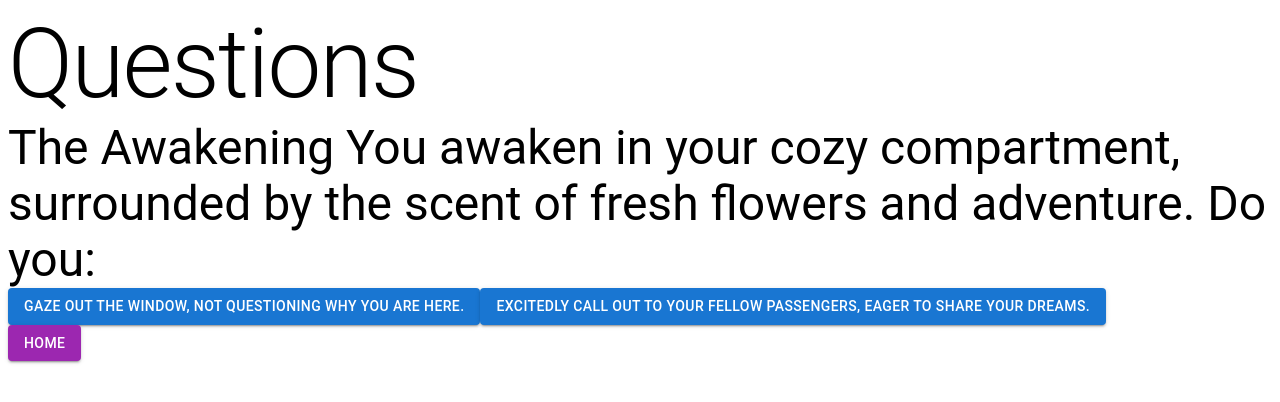
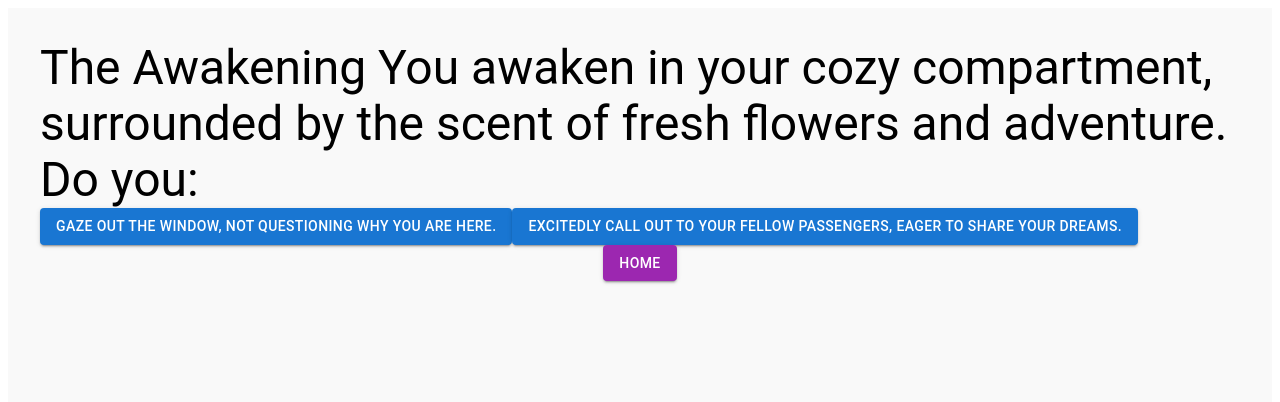
Before and after one commit to michaelcao512/personality-quiz, a Next.js app: page /quiz in a window 1280 px wide. Shown: the top 402 px of the page. Built offline with nearby package versions, Linux system fonts and the light colour scheme.

Commit message:
general MUI boxes

```diff
--- a/src/app/quiz/page.js
+++ b/src/app/quiz/page.js
@@ -1,10 +1,21 @@
+"use client";
+
 import Quiz from "@/components/Quiz";
 import Link from "next/link";
-import {Button} from "@mui/material";
+import {Box, Button} from "@mui/material";
 
 export default function QuizPage(){
     return (
-        <>
+        <Box
+            sx={{
+                padding: 4,
+                backgroundColor: '#f9f9f9',
+                minHeight: '100vh',
+                display: 'flex',
+                flexDirection: 'column',
+                alignItems: 'center',
+            }}
+        >
             <Quiz/>
 
             <Link href={"/"}>
@@ -15,6 +26,6 @@ export default function QuizPage(){
                     Home
                 </Button>
             </Link>
-        </>
+        </Box>
     )
 }
--- a/src/components/Quiz.jsx
+++ b/src/components/Quiz.jsx
@@ -1,7 +1,7 @@
 "use client";
 
 import { useState } from "react";
-import { Box, Button, Typography } from "@mui/material";
+import { Box  } from "@mui/material";
 import quizQuestions from "@/data/quiz-questions.json";
 import Question from "@/components/Question";
 import Results from "@/components/Results";
@@ -17,42 +17,29 @@ export default function Quiz() {
         pScore: 0,
     });
 
-    // If the current question ID is 0, the quiz is complete
-    if (currentQuestionId === 0) {
-        return <Results results={results} />;
-    }
-
     // Find the current question data from the quiz questions JSON
     const currentQuestionData = quizQuestions.questions.find(
         (question) => question.id === currentQuestionId
     );
 
-    // If no question data is found, show an error message
-    if (!currentQuestionData) {
-        return (
-            <Box>
-                <Typography variant="h1">No question found</Typography>
-                <Button onClick={() => setCurrentQuestionId(1)}>
-                    First Question
-                </Button>
-            </Box>
-        );
-    }
 
     // Log current question data and results for debugging
     console.log("currentQuestionData", currentQuestionData);
     console.log("results", results);
 
-    // Render the current question
+    // Render the current question or results based on the currentQuestionId
     return (
         <Box>
-            <Typography variant="h1">Questions</Typography>
+            {!currentQuestionData ? (
+                <Results results={results} />
+            ) : (
                 <Question
                     key={currentQuestionId}
                     question={currentQuestionData}
                     setCurrentQuestionId={setCurrentQuestionId}
                     setResults={setResults}
                 />
+            )}
         </Box>
     );
 }
```
Lines whose indentation alone changed are shown as unchanged.
